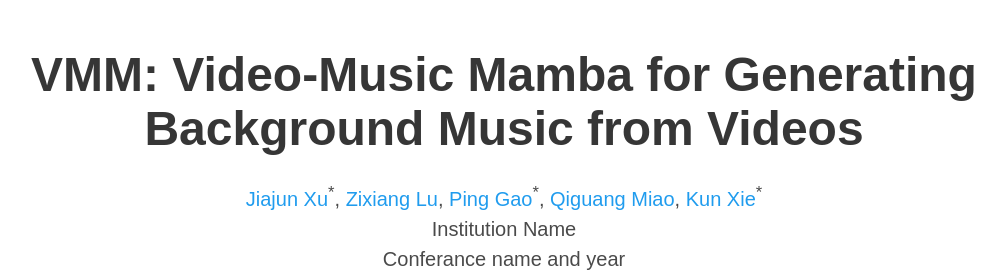
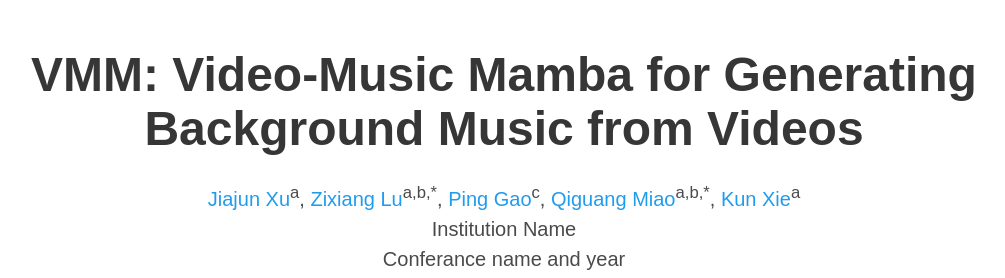
Before and after one commit to BinghaoWang1/JiajunXu.github.io, a plain HTML site: page index.html in a window 1280 px wide. Shown: the top 278 px of the page, without its empty margins (136-1141 px from the left). Drawn offline with nearby package versions, Linux system fonts and the light colour scheme; some icons are missing; a web font is replaced by a local one.

Commit message:
Update index.html

```diff
--- a/index.html
+++ b/index.html
@@ -56,17 +56,19 @@
             <div class="is-size-5 publication-authors">
               <!-- Paper authors -->
              <span class="author-block">
-                <a href="FIRST AUTHOR PERSONAL LINK" target="_blank">Jiajun Xu</a><sup>*</sup>,</span>
-                <span class="author-block">
-                  <a href="SECOND AUTHOR PERSONAL LINK" target="_blank">Zixiang Lu</a>,</span>
-                  <span class="author-block">
-                    <a href="THIRD AUTHOR PERSONAL LINK" target="_blank">Ping Gao</a><sup>*</sup>,
+            <a href="FIRST AUTHOR PERSONAL LINK" target="_blank">Jiajun Xu</a><sup>a</sup>,
         </span>
         <span class="author-block">
-              <a href="https://example.com/qiguangmiao" target="_blank">Qiguang Miao</a>,
+            <a href="SECOND AUTHOR PERSONAL LINK" target="_blank">Zixiang Lu</a><sup>a,b,*</sup>,
         </span>
         <span class="author-block">
-              <a href="https://example.com/qiguangmiao" target="_blank">Kun Xie</a><sup>*</sup>
+            <a href="THIRD AUTHOR PERSONAL LINK" target="_blank">Ping Gao</a><sup>c</sup>,
+        </span>
+        <span class="author-block">
+            <a href="https://example.com/qiguangmiao" target="_blank">Qiguang Miao</a><sup>a,b,*</sup>,
+        </span>
+        <span class="author-block">
+            <a href="https://example.com/kunxie" target="_blank">Kun Xie</a><sup>a</sup>
         </span>
                   </div>
 
```
Lines whose indentation alone changed are shown as unchanged.
